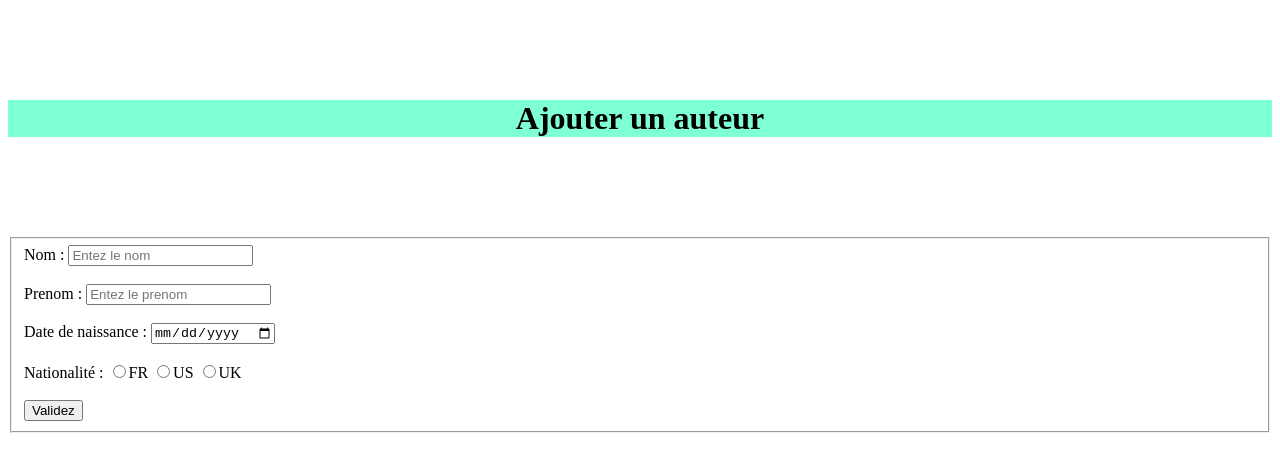
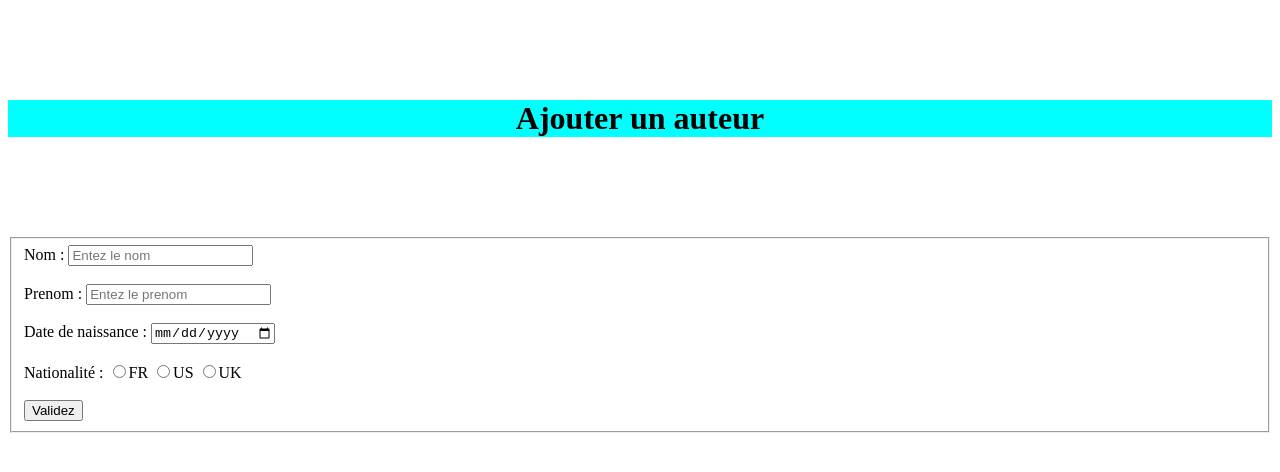
Before and after one commit to ingelaerekevin4/Partage, a plain HTML site: page index.html in a window 1280 px wide. Drawn offline with Linux system fonts and the light colour scheme.

Commit message:
Mise en forme

```diff
--- a/css/style.css
+++ b/css/style.css
@@ -1,16 +1,10 @@
 h1{
     text-align: center;
     background-color: aqua;
+    margin : 100px auto;
 }
 
 table {
     border: 10;
     text-align : center;
 }
-
-.test {
-    background-color: aquamarine;
-    text-align : center;
-    margin : 100px auto;
-
-}
--- a/index.html
+++ b/index.html
@@ -7,7 +7,7 @@
     <link rel="stylesheet" href="css/style.css">
 </head>
 <body>
-    <h1 class="test">Ajouter un auteur</h1>
+    <h1>Ajouter un auteur</h1>
     <form action="requête_sql.php" method="POST">
         <fieldset>
             <label for="nom">Nom :</label>
```
